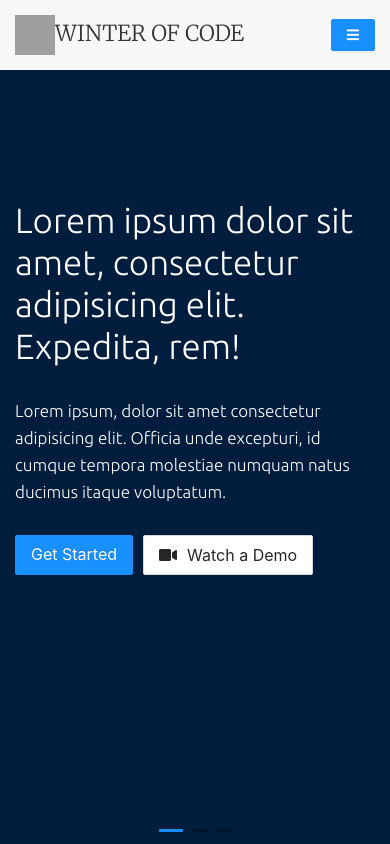
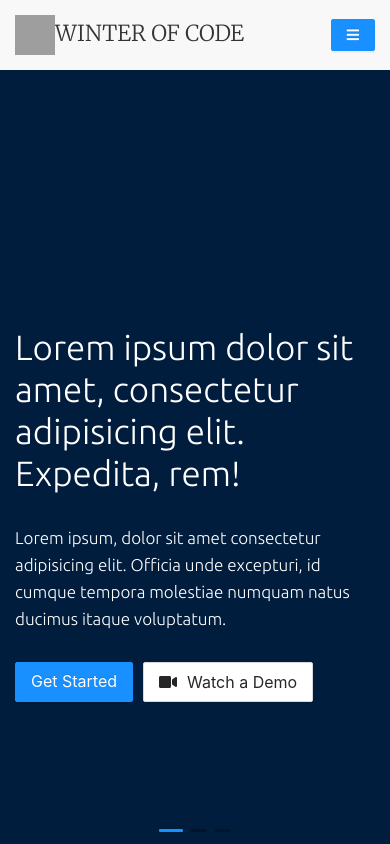
Before and after one commit to winterofcode/2021, a React (Create React App) app: page / in a window 390 px wide. Built offline with nearby package versions, Linux system fonts and the light colour scheme; grey boxes are pictures that could not be loaded.

Commit message:
change folder structure and improve media query

```diff
--- a/src/views/home.css
+++ b/src/views/home.css
@@ -188,9 +188,9 @@ p {
   /* background: url("https://cdn.pixabay.com/photo/2021/09/01/08/23/winter-6590863__480.png") */
   /* no-repeat; */
   /* background-image: linear-gradient(rgba(0, 0, 0, 0.5), rgba(0, 0, 0, 0.5)), */
-    /* url("https://cdn.pixabay.com/photo/2021/09/01/08/23/winter-6590863__480.png"); */
-    background-color: #001d3d;
-    background-position: 50% 100%;
+  /* url("https://cdn.pixabay.com/photo/2021/09/01/08/23/winter-6590863__480.png"); */
+  background-color: #001d3d;
+  background-position: 50% 100%;
   background-size: cover;
   opacity: 1.5;
   height: 100vh;
@@ -198,6 +198,7 @@ p {
 }
 
 .heroBlock .container-fluid {
+  max-width: 100%;
   display: block !important;
 }
 
@@ -215,13 +216,24 @@ p {
 }
 
 .heroBlock .content {
-  max-width: 640px;
+  max-width: 50%;
   display: flex;
   flex-direction: column;
   justify-content: center;
   padding: 0 0 70px;
+  margin: 0;
+  float: left;
 }
-
+.heroBlock .con {
+  max-width: 100%;
+  float: right;
+  display: flex;
+  flex-direction: column;
+  justify-content: center;
+  padding: 0 0 70px;
+  margin: 0;
+  float: left;
+}
 .heroBlock h3 {
   font-size: 35px;
   line-height: 1.2;
@@ -277,3 +289,56 @@ p {
     display: none;
   }
 }
+
+@media (max-width: 1500px) and (min-width: 1000px) {
+  .heroBlock .con {
+    margin-left: 800px;
+  }
+  .heroBlock .content {
+    margin-top: 75px;
+  }
+}
+
+
+@media (max-width: 1300px) and (min-width: 800px) {
+  .heroBlock .con {
+    margin-left: 500px;
+    /* margin-top: 85px; */
+  }
+  .heroBlock .content {
+    margin-top: 105px;
+  }
+}
+
+@media (max-width: 1080px) and (min-width:810px) {
+  .heroBlock .con {
+    margin-left: 800px;
+    margin: 15px;
+  }
+  .heroBlock .content {
+    margin-top: 75px;
+  }
+}
+
+
+@media (max-width: 600px) {
+  .heroBlock .content {
+    max-width: 100%;
+    /* height: 100vh; */
+    /* display: flex; */
+    margin-top: 75px;
+  }
+  .heroBlock .con {
+    margin-top: 55px;
+
+  }
+}
+
+@media (max-width: 667px) and (min-width: 375px) {
+  /* .heroBlock .con { */
+    /* margin-left: 800px; */
+  /* } */
+  .heroBlock .content {
+    margin-top: 127px;
+  }
+}
```
Also changed, not shown: src/components/pages/home/homepage.js (+8 -2 lines), src/assets/images/logo.jpg (added).
